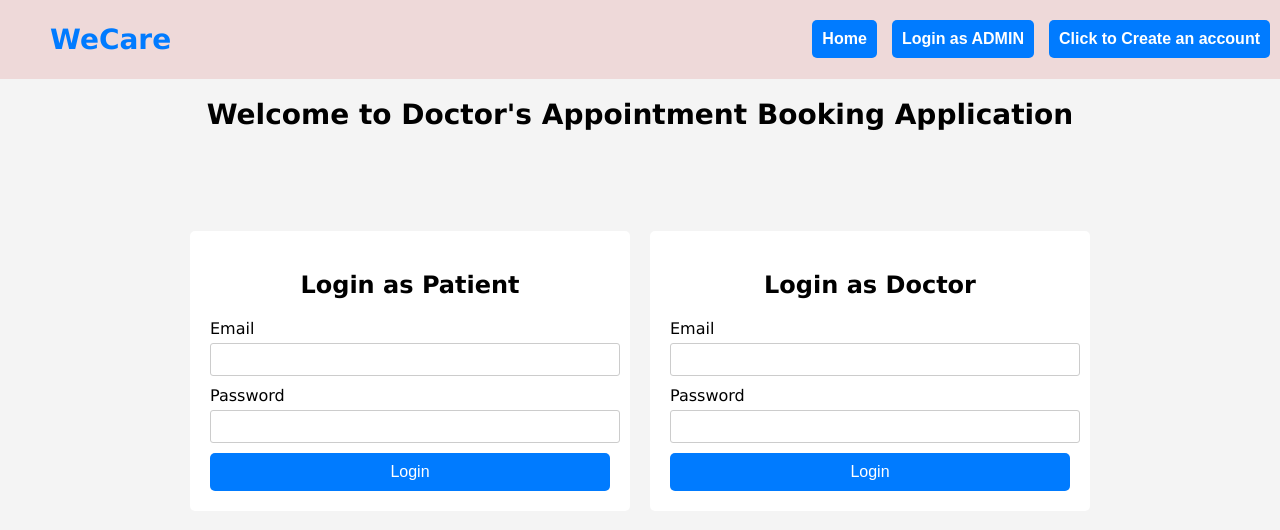
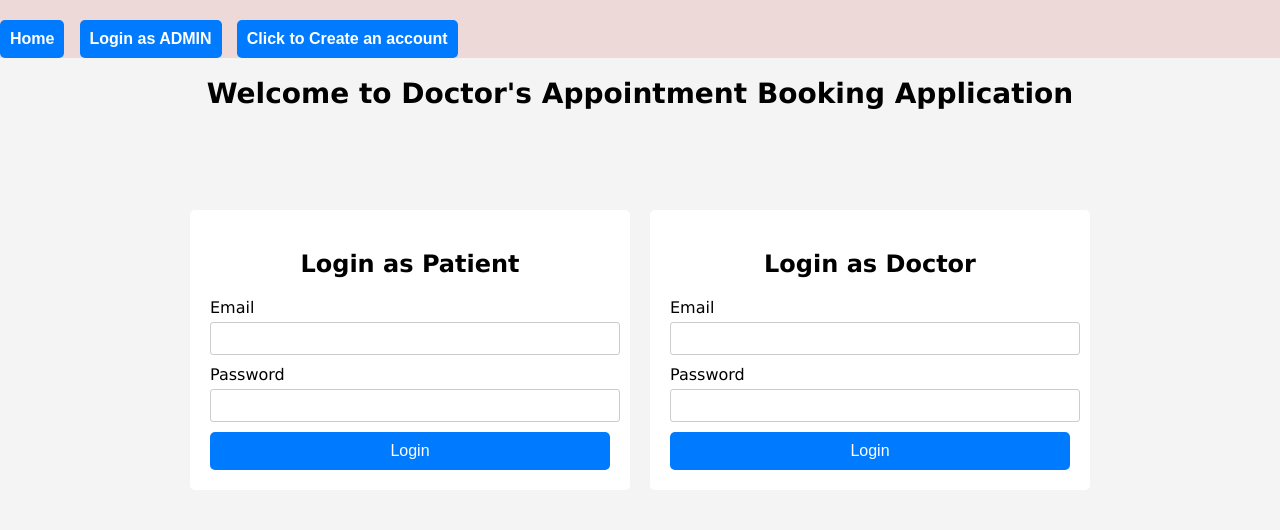
Before and after one commit to VaishnaviBonthu/Book-Doctor, a plain HTML site: page frontend/view/signin.html in a window 1280 px wide. Drawn offline with Linux system fonts and the light colour scheme.

Commit message:
Remove WeCare heading from signin page
Removed WeCare heading from the navigation.

```diff
--- a/frontend/view/signin.html
+++ b/frontend/view/signin.html
@@ -11,9 +11,7 @@
 <body>
 
     <nav>
-        <div id="index">
-            <h1>WeCare</h1>
-        </div>
+
 
         <div id="buttons">
             <button id="home">Home</button>
```
